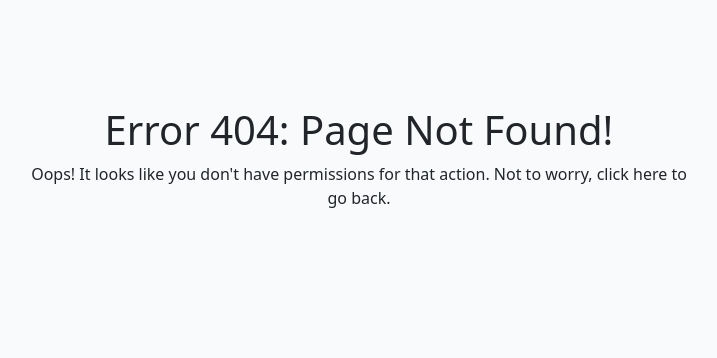
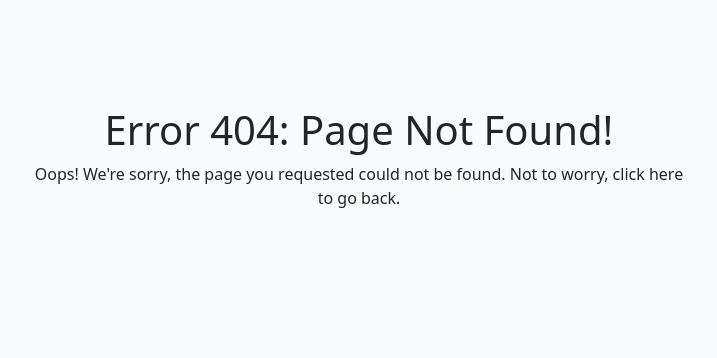
Before and after one commit to Giov3ss/iHealthy, a Django app: template templates/404.html in a window 1280 px wide. Shown: the part 60-418 px from the top of the page, without its empty margins (281-998 px from the left). Run offline with Django 3.2, Linux system fonts and the light colour scheme; the template is opened without the code that fills it, so the values that code supplies are empty; some libraries are stand-ins or nearby versions.

Commit message:
changing the text inside the errors page in 404.html and 500.html

```diff
--- a/templates/404.html
+++ b/templates/404.html
@@ -8,7 +8,7 @@
             <div class="col-md-10 mt-2 mx-auto text-center">
                 <div class="darkg-bg py-5 error-page">
                     <h1 class="error-page">Error 404: Page Not Found!</h1>
-                    <p>Oops! It looks like you don't have permissions for that action.
+                    <p>Oops! We're sorry, the page you requested could not be found.
                         Not to worry, click <a href="{% url 'home' %}">here</a> to go back.
                     </p>
                 </div>
--- a/templates/500.html
+++ b/templates/500.html
@@ -8,7 +8,7 @@
             <div class="col-md-10 mt-2 mx-auto text-center">
                 <div class="darkg-bg py-5 error-page">
                     <h1 class="error-page">Error 500: Server Error</h1>
-                    <p>Oops! It looks like you don't have permissions for that action.
+                    <p>Oops! Something went wrong.
                         Not to worry, click <a href="{% url 'home' %}">here</a> to go back.
                     </p>
                 </div>
```
